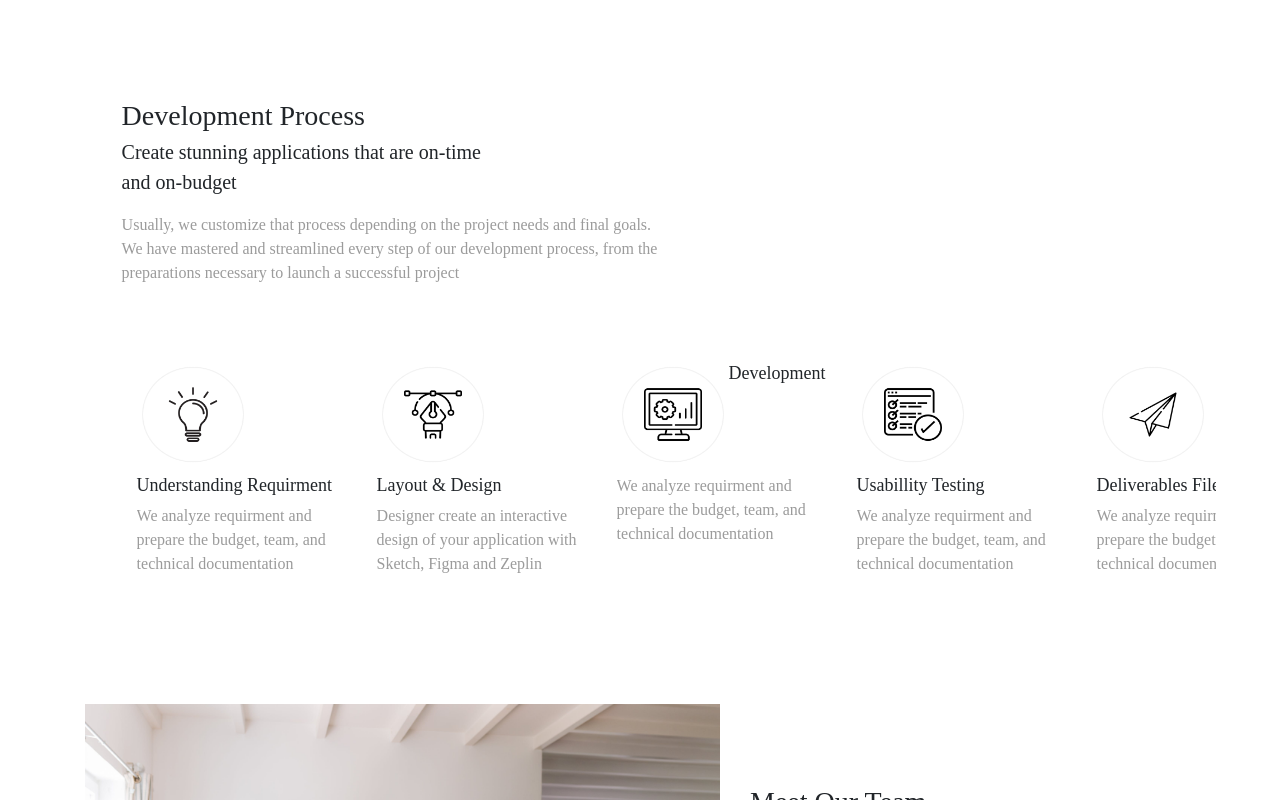
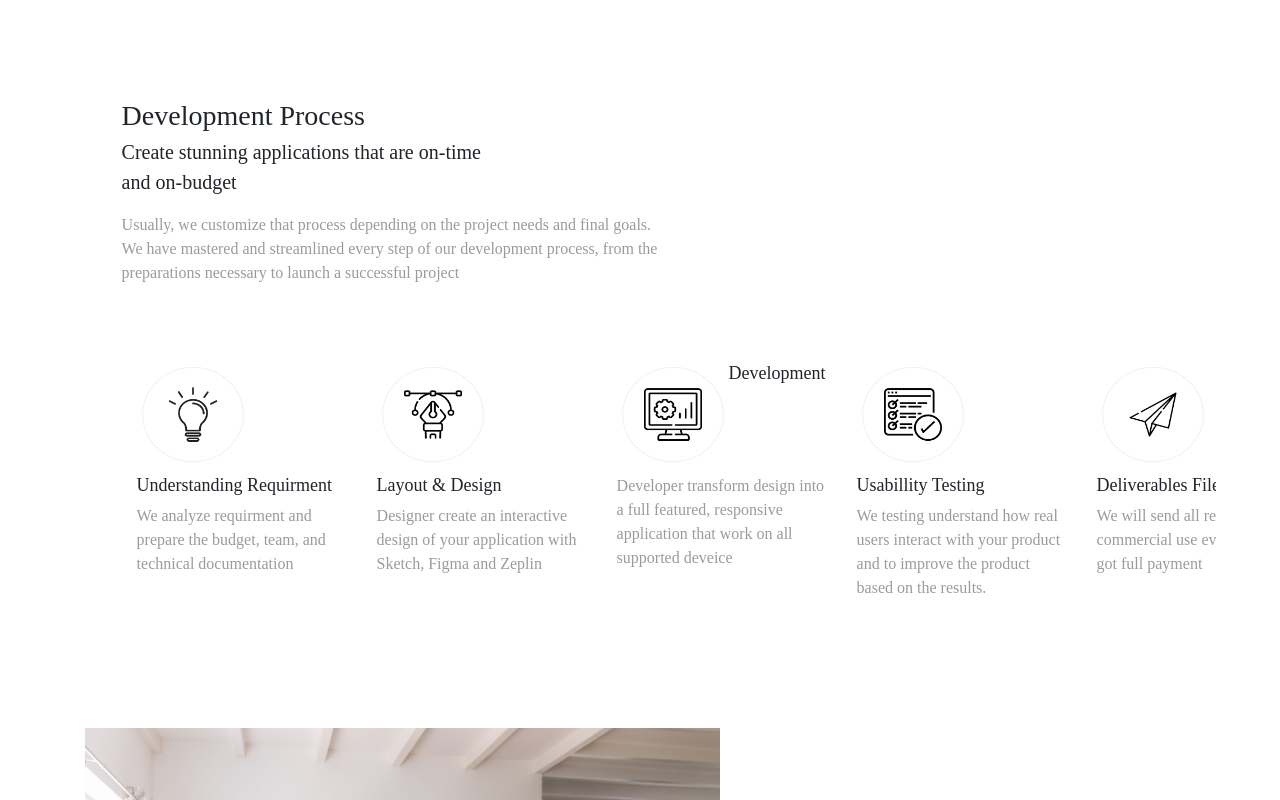
Before and after one commit to achmadkikikarisma/pexelwebawesome, a Gatsby site: page / in a window 1280 px wide. Shown: the part 1434-2234 px from the top of the page. Built offline with nearby package versions, Linux system fonts and the light colour scheme; Gatsby itself is replaced by a stand-in of ours; a web font is replaced by a local one.

Commit message:
Update Text

```diff
--- a/src/pages/index.js
+++ b/src/pages/index.js
@@ -70,9 +70,7 @@ const IndexPage = () => (
     <center>
     <img className="icon-services" src={development}></img>
     <h6 className="title-service">Development</h6></center>
-    <p className="description-service">Design, Build, Testing,
-Websites, Web Apps, Mobile Apps,
-MVP & Continuous Development</p>
+    <p className="description-service">Design, Build, Testing,Websites, Web Apps, Mobile Apps,MVP & Continuous Development</p>
     </div>
     <div className="col-sm">
     <center>
@@ -102,17 +100,17 @@ MVP & Continuous Development</p>
     </div><div class="col">
     <img className="icon-process" src={development_icon}></img>
     <h6 className="title-process-1">Development</h6>
-    <p className="description-process">We analyze requirment and prepare the budget, team, and technical documentation</p>
+    <p className="description-process">Developer transform design into a full featured, responsive application that work on all supported deveice</p>
     </div>
     <div class="col">
     <img className="icon-process" src={testing_icon}></img>
     <h6 className="title-process-1">Usabillity Testing</h6>
-    <p className="description-process">We analyze requirment and prepare the budget, team, and technical documentation</p>
+    <p className="description-process">We testing understand how real users interact with your product and to improve the product based on the results.</p>
     </div>
     <div class="col">
     <img className="icon-process" src={deliverables_icon}></img>
     <h6 className="title-process-1">Deliverables File</h6>
-    <p className="description-process">We analyze requirment and prepare the budget, team, and technical documentation</p>
+    <p className="description-process">We will send all resource and commercial use everything after got full payment</p>
     </div>
 </div>
 
```
